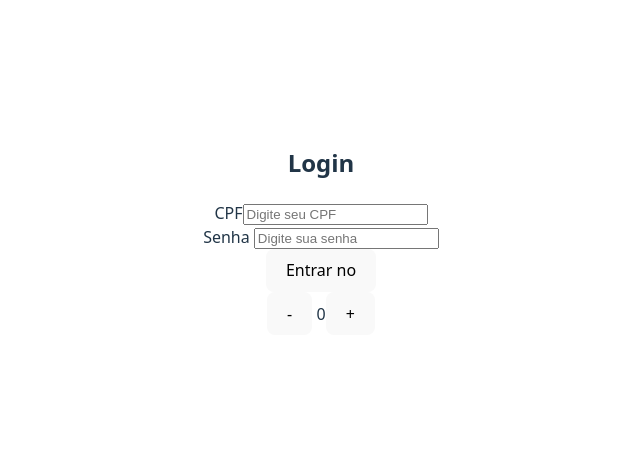
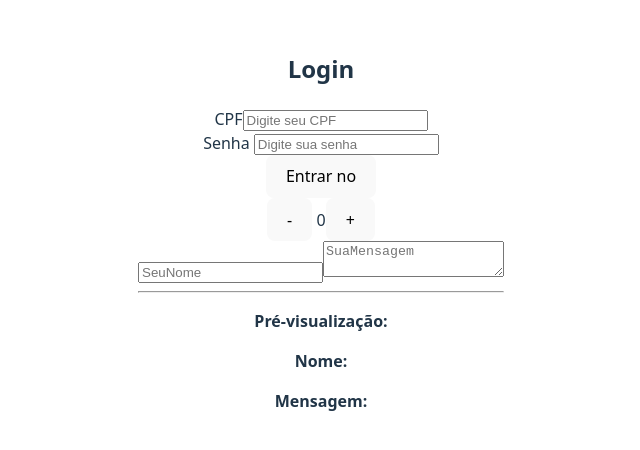
Before and after one commit to Quentalh/Glysera, a React (Vite) app: page / in a window 1280 px wide. Shown: the part 170-620 px from the top of the page, without its empty margins (319-959 px from the left). Built offline with nearby package versions, Linux system fonts and the light colour scheme.

Commit message:
Aula 12 Desafio 3

```diff
--- a/src/App.jsx
+++ b/src/App.jsx
@@ -3,11 +3,13 @@ import './App.css'
 import Contador from './components/Contador.jsx';
 import LoginForm from "./components/LoginForm.jsx"
 import Tela from "./components/Tela.jsx"
+import FormularioContato from './components/FormularioContato.jsx';
  function App(){
   return (
     <div>
      <LoginForm />
      <Contador/>
+     <FormularioContato />
     </div>
   )
  }
--- /dev/null
+++ b/src/components/FormularioContato.jsx
@@ -0,0 +1,17 @@
+import { useState } from "react";
+    function FomularioContato() {
+        const[nome, setNome] = useState('')
+        const[mensagem, setMensagem]= useState ('')
+    return (
+        <div>
+            <input value={nome} onChange={(e) => setNome(e.target.value)} placeholder='SeuNome'/>
+            <textarea value={mensagem} onChange={(e)=>setMensagem(e.target.value)} placeholder="SuaMensagem"></textarea>
+            <hr />
+            <p><strong>Pré-visualização:</strong></p>
+            <p><strong>Nome:</strong> {nome}</p>
+            <p><strong>Mensagem:</strong> {mensagem}</p>
+        </div>
+    )
+
+    }
+export default FomularioContato
```
